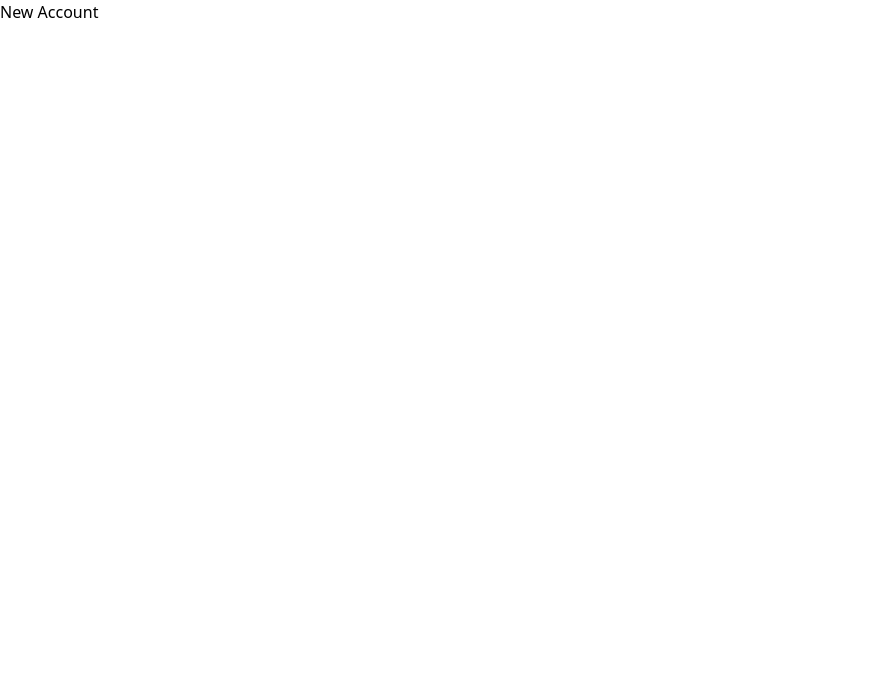
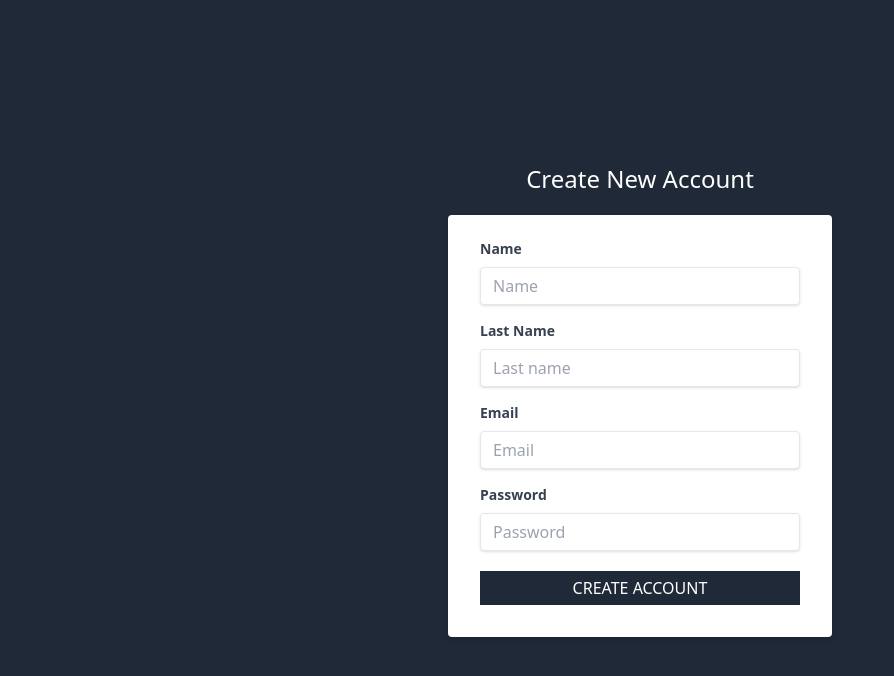
Before and after one commit to Maurikzio/mau-crm-client, a Next.js app: page /new-account in a window 1280 px wide. Shown: the top 676 px of the page, without its empty margins (0-894 px from the left). Built offline with nearby package versions, Linux system fonts and the light colour scheme.

Commit message:
Added form for new account

```diff
--- a/pages/new-account.jsx
+++ b/pages/new-account.jsx
@@ -1,5 +1,76 @@
+import Layout from '../components/Layout'
+
+/*
+  private page it will be used for users only
+*/
 export default function NewAccount () {
   return (
-    <h1>New Account</h1>
+    <Layout>
+      <h1 className='text-center text-2xl text-white font-light'>Create New Account</h1>
+      <div className='flex justify-center mt-5'>
+        <div className='w-full max-w-sm'>
+          <form className='bg-white rounded shadow-md px-8 pt-6 pb-8 mb-4'>
+            <div className='mb-4'>
+              <label className='block text-gray-700 text-sm font-bold mb-2' htmlFor='name'>
+                Name
+              </label>
+              <input
+                type='text'
+                id='name'
+                name='email'
+                className='shadow appearance-none border rounded w-full py-2 px-3 text-gray-700 leading-tight focus:outline-none focus:shadow-outline focus:border-gray-700'
+                autoComplete='off'
+                placeholder='Name'
+              />
+            </div>
+            <div className='mb-4'>
+              <label className='block text-gray-700 text-sm font-bold mb-2' htmlFor='lastname'>
+                Last Name
+              </label>
+              <input
+                type='text'
+                id='lastname'
+                name='lastname'
+                className='shadow appearance-none border rounded w-full py-2 px-3 text-gray-700 leading-tight focus:outline-none focus:shadow-outline focus:border-gray-700'
+                autoComplete='off'
+                placeholder='Last name'
+              />
+            </div>
+            <div className='mb-4'>
+              <label className='block text-gray-700 text-sm font-bold mb-2' htmlFor='email'>
+                Email
+              </label>
+              <input
+                id='email'
+                name='email'
+                className='shadow appearance-none border rounded w-full py-2 px-3 text-gray-700 leading-tight focus:outline-none focus:shadow-outline focus:border-gray-700'
+                autoComplete='off'
+                placeholder='Email'
+              />
+            </div>
+
+            <div>
+              <label className='block text-gray-700 text-sm font-bold mb-2' htmlFor='password'>
+                Password
+              </label>
+              <input
+                id='password'
+                name='password'
+                className='shadow appearance-none border rounded w-full py-2 px-3 text-gray-700 leading-tight focus:outline-none focus:shadow-outline focus:border-gray-700'
+                autoComplete='off'
+                placeholder='Password'
+                type='password'
+              />
+            </div>
+
+            <input
+              type='submit'
+              className='bg-gray-800 w-full mt-5 p-2 text-white uppercase hover:bg-gray-900'
+              value='Create account'
+            />
+          </form>
+        </div>
+      </div>
+    </Layout>
   )
 }
```
